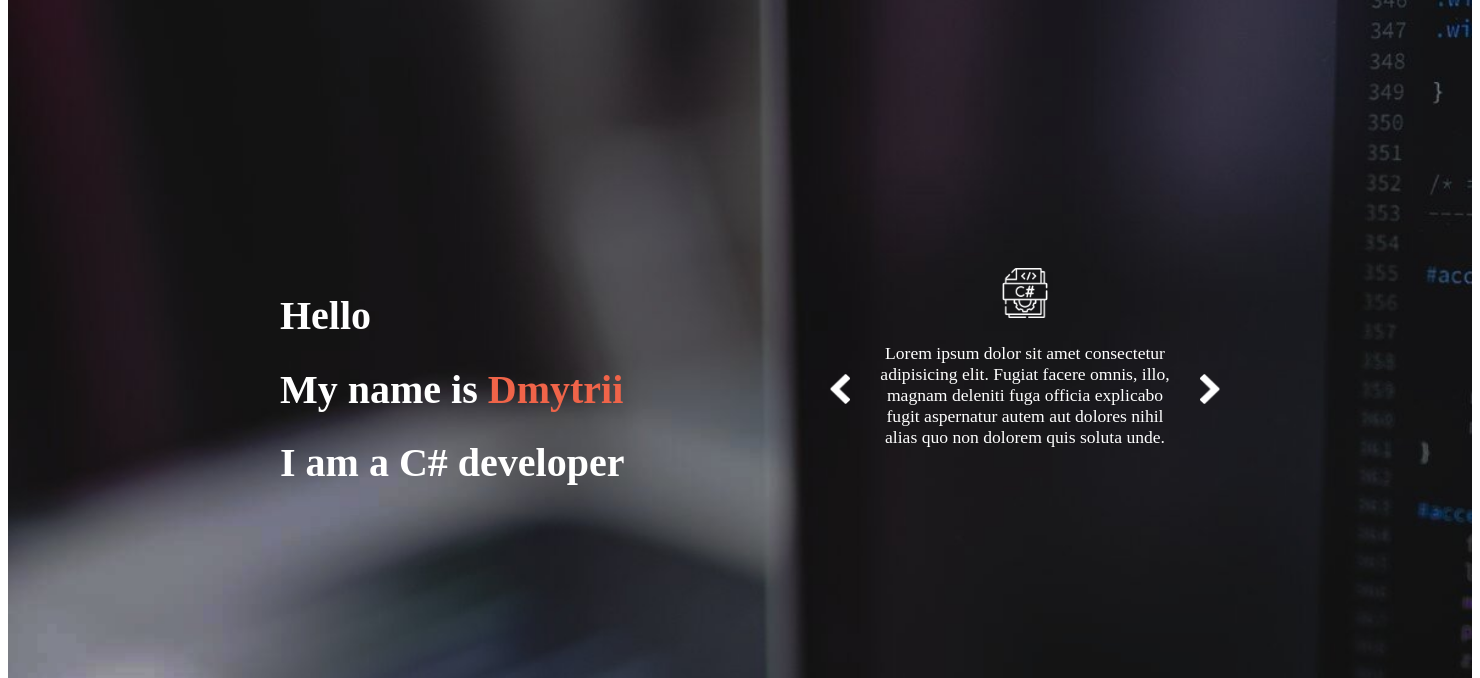
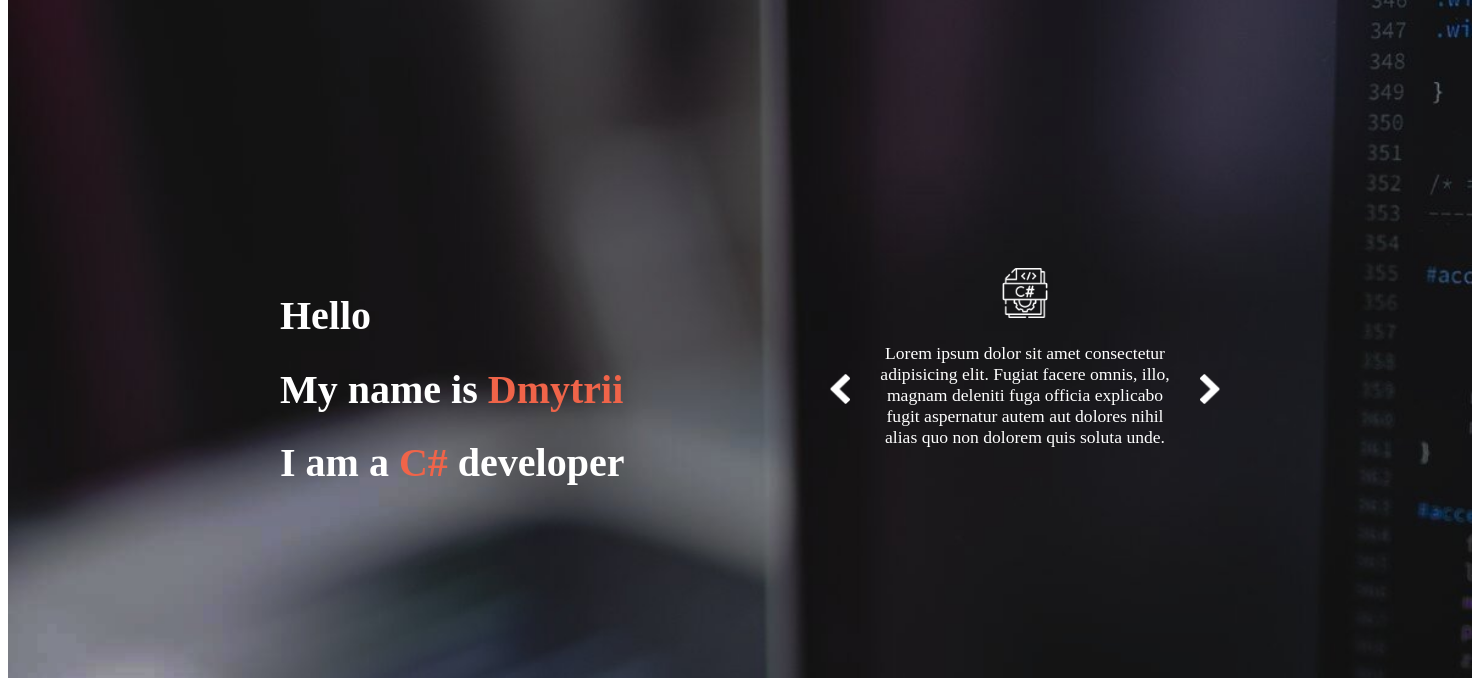
Before and after one commit to LukiaschenkoDmitriy/Site-Card, a Symfony app: template templates/index/index.html.twig in a window 1480 px wide; the page is wider, and only the part inside the window is pictured. Shown: the part 1703-2381 px from the top of that part. Run offline with Twig, Linux system fonts and the light colour scheme; the template is opened without the code that fills it, so the values that code supplies are empty; style sheets or scripts are compiled from the project's sources; some libraries are stand-ins or nearby versions.

Commit message:
Change view the 'home' chapter #2

```diff
--- a/assets/index/styles/home.scss
+++ b/assets/index/styles/home.scss
@@ -42,6 +42,7 @@
 
       .type-element {
         display: none;
+        color: colors.$red-color;
       }
 
       .home-name,
```
